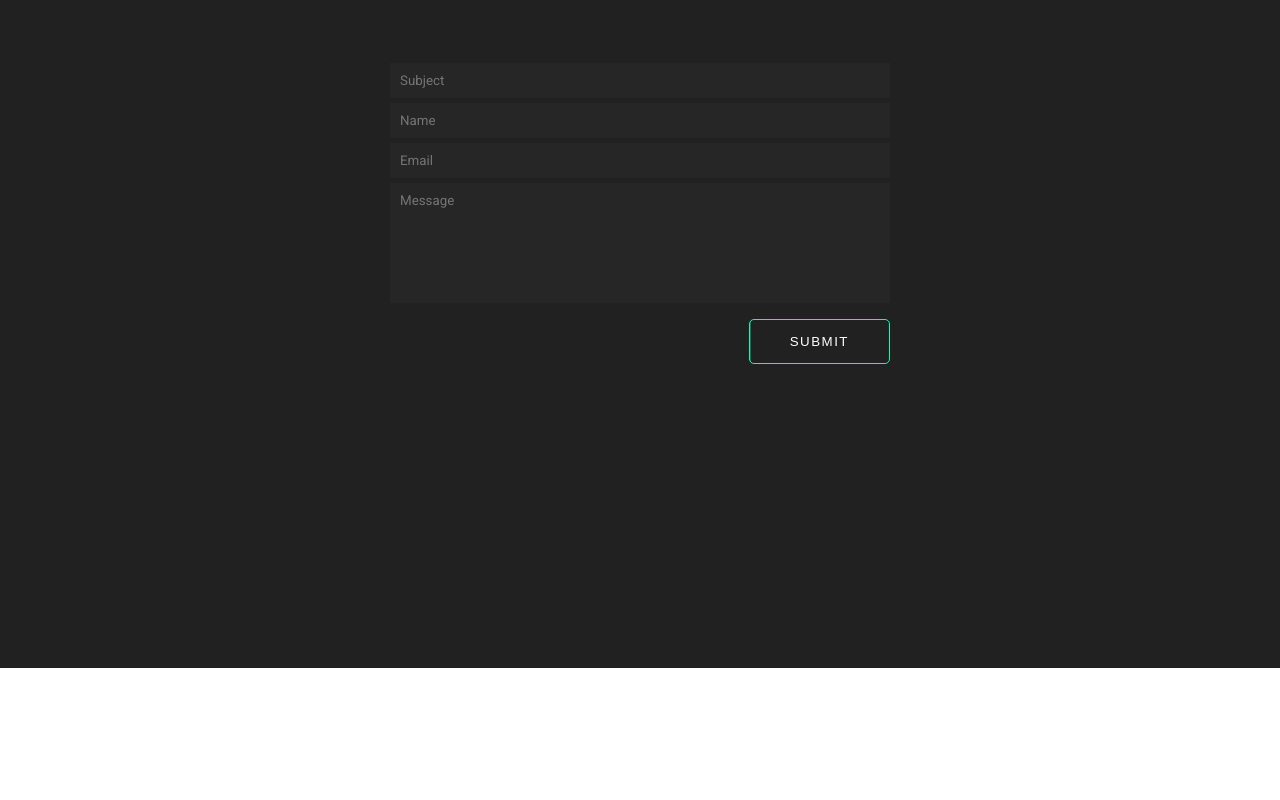
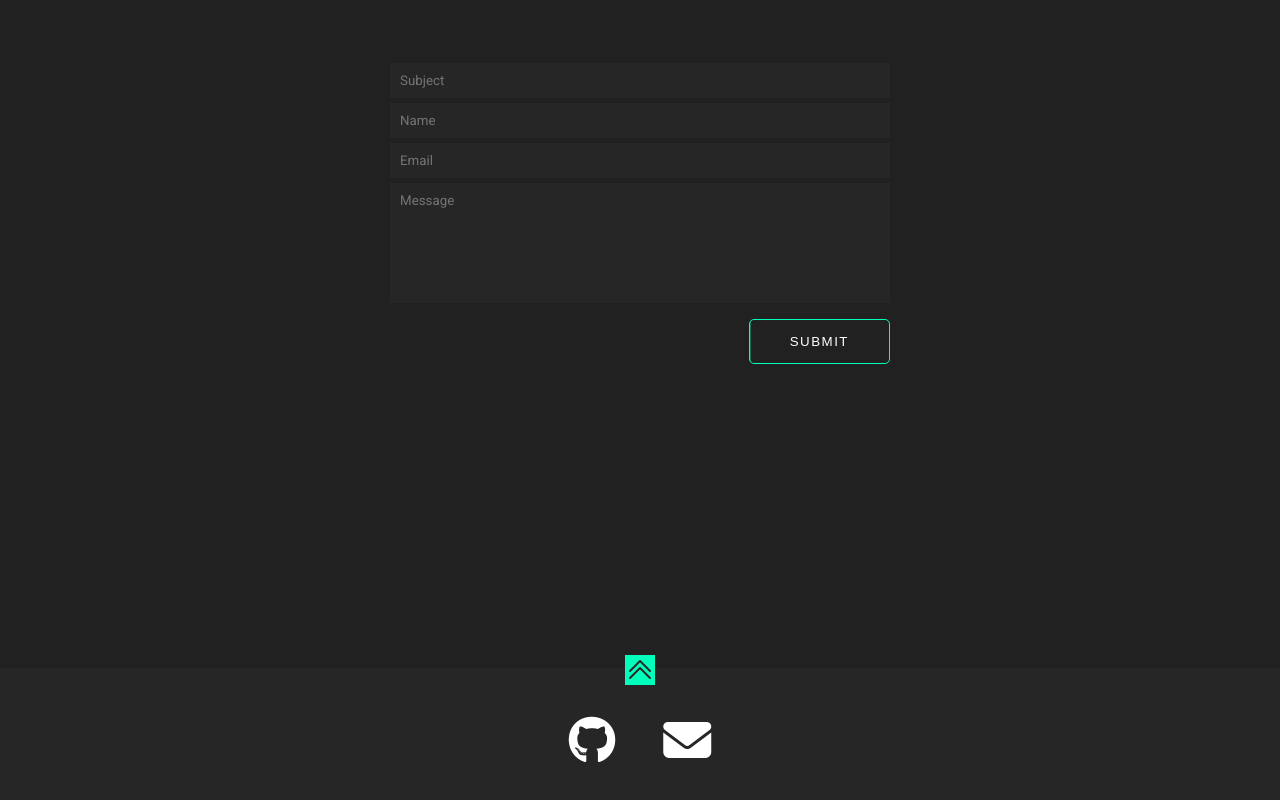
Before and after one commit to AidenM99/Portfolio-v3, a React (Create React App) app: page / in a window 1280 px wide. Shown: the part 6449-7249 px from the top of the page. Before the commit the page ends 7117 px from the top, so only its background shows below. Built offline with nearby package versions, Linux system fonts and the light colour scheme.

Commit message:
Finish Footer section

```diff
--- a/src/App.js
+++ b/src/App.js
@@ -1,5 +1,6 @@
 import Hero from "./components/Hero/Hero";
 import About from "./components/About/About";
+import Footer from "./components/Footer/Footer";
 import NavBar from "./components/Navbar/NavBar";
 import Contact from "./components/Contact/Contact";
 import Projects from "./components/Projects/Projects";
@@ -12,6 +13,7 @@ function App() {
       <Projects />
       <About />
       <Contact />
+      <Footer />
     </>
   );
 }
--- /dev/null
+++ b/src/components/Footer/Footer.js
@@ -0,0 +1,19 @@
+import EmailIcon from "../Icons/EmailIcon";
+import GithubIcon from "../Icons/GithubIcon";
+import ReturnHome from "../../assets/images/return-home.png";
+
+const Footer = () => {
+  return (
+    <footer>
+      <a className="return-home-container" href="#hero">
+        <img className="return-home" src={ReturnHome} alt="return-home" />
+      </a>
+      <div className="footer-icons">
+        <GithubIcon />
+        <EmailIcon />
+      </div>
+    </footer>
+  );
+};
+
+export default Footer;
--- /dev/null
+++ b/src/components/Footer/styles.css
@@ -0,0 +1,44 @@
+footer {
+  background-color: #262626;
+  display: flex;
+  justify-content: center;
+  padding: 3rem;
+  position: relative;
+}
+
+.footer-icons {
+  display: flex;
+}
+
+.footer-icons > :first-child {
+  margin-right: 3rem;
+}
+
+.return-home-container {
+  cursor: pointer;
+  height: 30px;
+  position: absolute;
+  width: 30px;
+  top: -13px;
+}
+
+.return-home-container:hover {
+  animation: bounce 1s infinite;
+}
+
+.return-home {
+  height: 100%;
+  width: 100%;
+}
+
+@keyframes bounce {
+  0% {
+    transform: translateY(0px);
+  }
+  50% {
+    transform: translateY(-7.5px);
+  }
+  100% {
+    transform: translateY(0px);
+  }
+}
--- /dev/null
+++ b/src/components/Icons/EmailIcon.js
@@ -0,0 +1,13 @@
+const EmailIcon = () => {
+  const openEmail = () => {
+    window.open("mailto:aiden.l.mcnaughton@gmail.com?");
+  };
+
+  return (
+    <div className="icon-container" onClick={openEmail}>
+      <i class="fa-solid fa-envelope fa-3x email-icon"></i>
+    </div>
+  );
+};
+
+export default EmailIcon;
--- a/src/components/Icons/styles.css
+++ b/src/components/Icons/styles.css
@@ -1,9 +1,12 @@
-.github-icon {
+.github-icon,
+.email-icon {
   color: #fff;
+  cursor: pointer;
   transition: all 0.5s;
 }
 
-.github-icon:hover {
+.github-icon:hover,
+.email-icon:hover {
   color: #0fb;
   transition: all 0.5s;
 }
--- a/src/index.css
+++ b/src/index.css
@@ -3,6 +3,7 @@
 @import "./components/Icons/styles.css";
 @import "./components/About/styles.css";
 @import "./components/Avatar/styles.css";
+@import "./components/Footer/styles.css";
 @import "./components/Button/styles.css";
 @import "./components/Navbar/styles.css";
 @import "./components/Contact/styles.css";
```
Also changed, not shown: src/assets/images/return-home.png (added).
